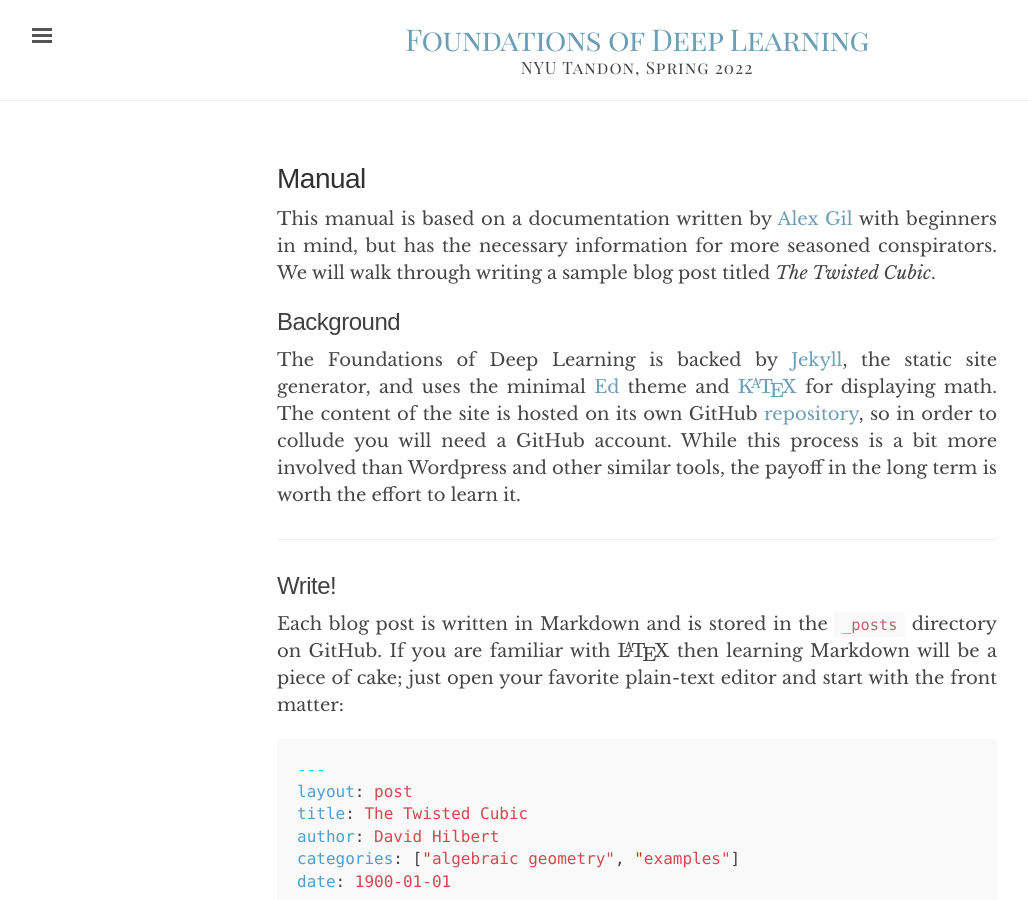
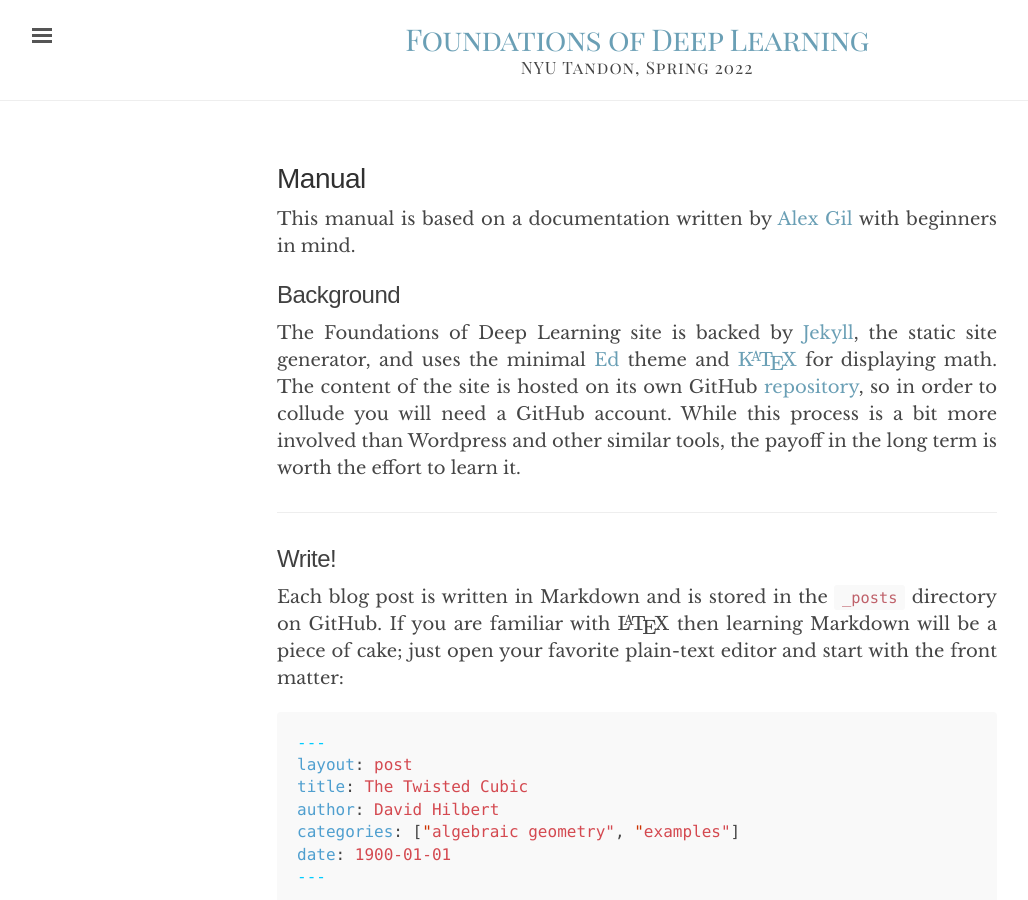
Before and after one commit to chinmayhegde/fodl, a Jekyll site: the page built from manual.md, in a window 1280 px wide and 900 px high. Shown: the whole window, without its empty margins (3-1031 px from the left). Built offline with Jekyll 4.4.1, drawn with Linux system fonts in a browser that asks for light colours; nearby versions of some CDN libraries.

```diff
--- a/_config.yml
+++ b/_config.yml
@@ -2,7 +2,7 @@
 title:               Foundations of Deep Learning
 tagline:             NYU Tandon, Spring 2022
 description:         >- # this means to ignore newlines until "url:"
-  Proof is a minimal Jekyll theme for collaborating and documenting mathematics.
+  Quicklinks
 url:                 https://chinmayhegde.github.io
 baseurl:             '/fodl' # the subpath of your site, e.g. /blog
 
--- a/manual.md
+++ b/manual.md
@@ -6,11 +6,11 @@ toc: [background, write, review, publish]
 repository: https://github.com/mahrud/proof
 ---
 
-This manual is based on a documentation written by [Alex Gil](http://laic.columbia.edu/author/2728293031/) with beginners in mind, but has the necessary information for more seasoned conspirators. We will walk through writing a sample blog post titled *The Twisted Cubic*.
+This manual is based on a documentation written by [Alex Gil](http://laic.columbia.edu/author/2728293031/) with beginners in mind.
 
 ## Background
 
-The {{ site.title }} is backed by [Jekyll](https://jekyllrb.com/), the static site generator, and uses the minimal [Ed](https://github.com/minicomp/ed) theme and [$$\KaTeX$$](https://katex.org) for displaying math. The content of the site is hosted on its own GitHub [repository]({{ page.repository }}), so in order to collude you will need a GitHub account. While this process is a bit more involved than Wordpress and other similar tools, the payoff in the long term is worth the effort to learn it.
+The {{ site.title }} site is backed by [Jekyll](https://jekyllrb.com/), the static site generator, and uses the minimal [Ed](https://github.com/minicomp/ed) theme and [$$\KaTeX$$](https://katex.org) for displaying math. The content of the site is hosted on its own GitHub [repository]({{ page.repository }}), so in order to collude you will need a GitHub account. While this process is a bit more involved than Wordpress and other similar tools, the payoff in the long term is worth the effort to learn it.
 
 ---
 
```
